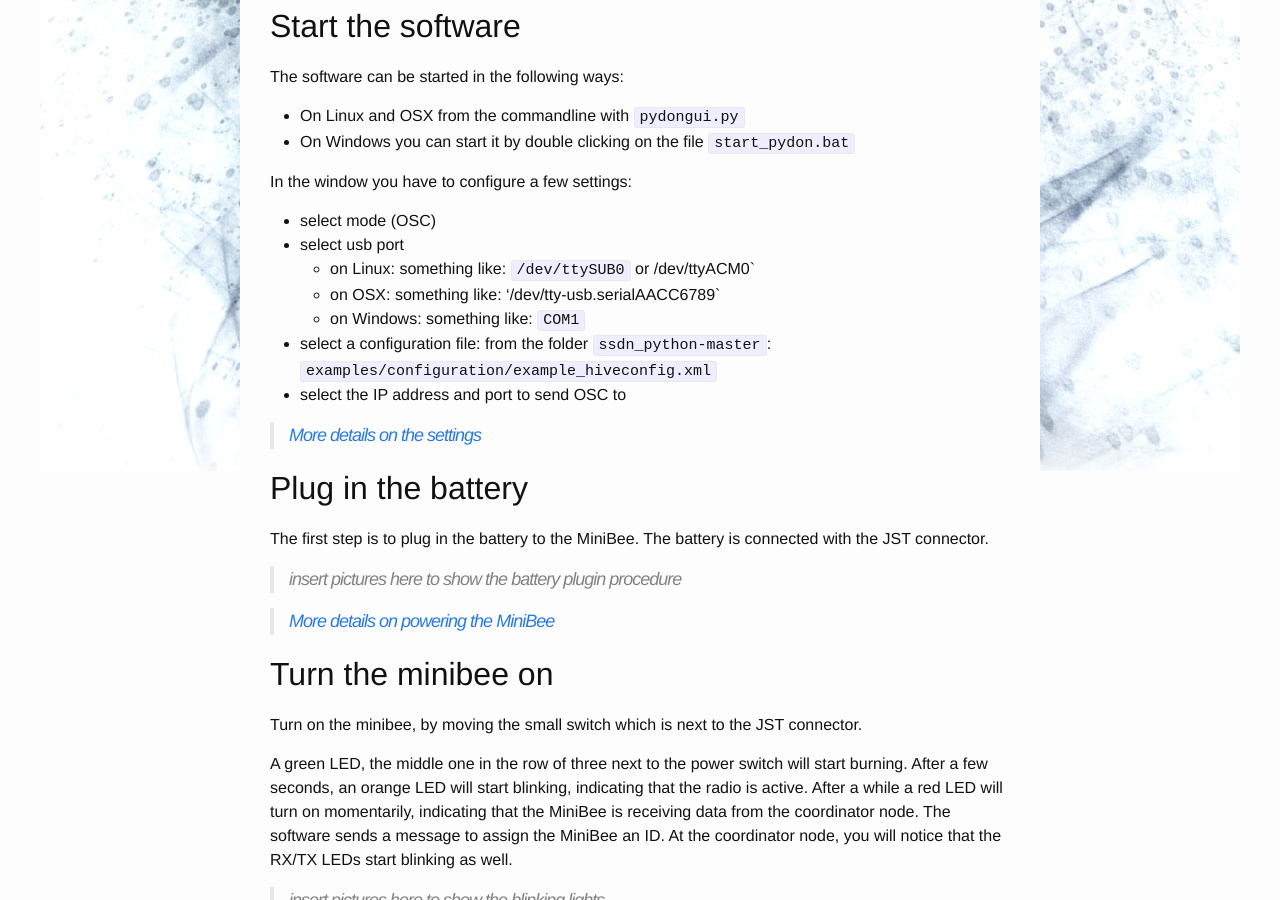
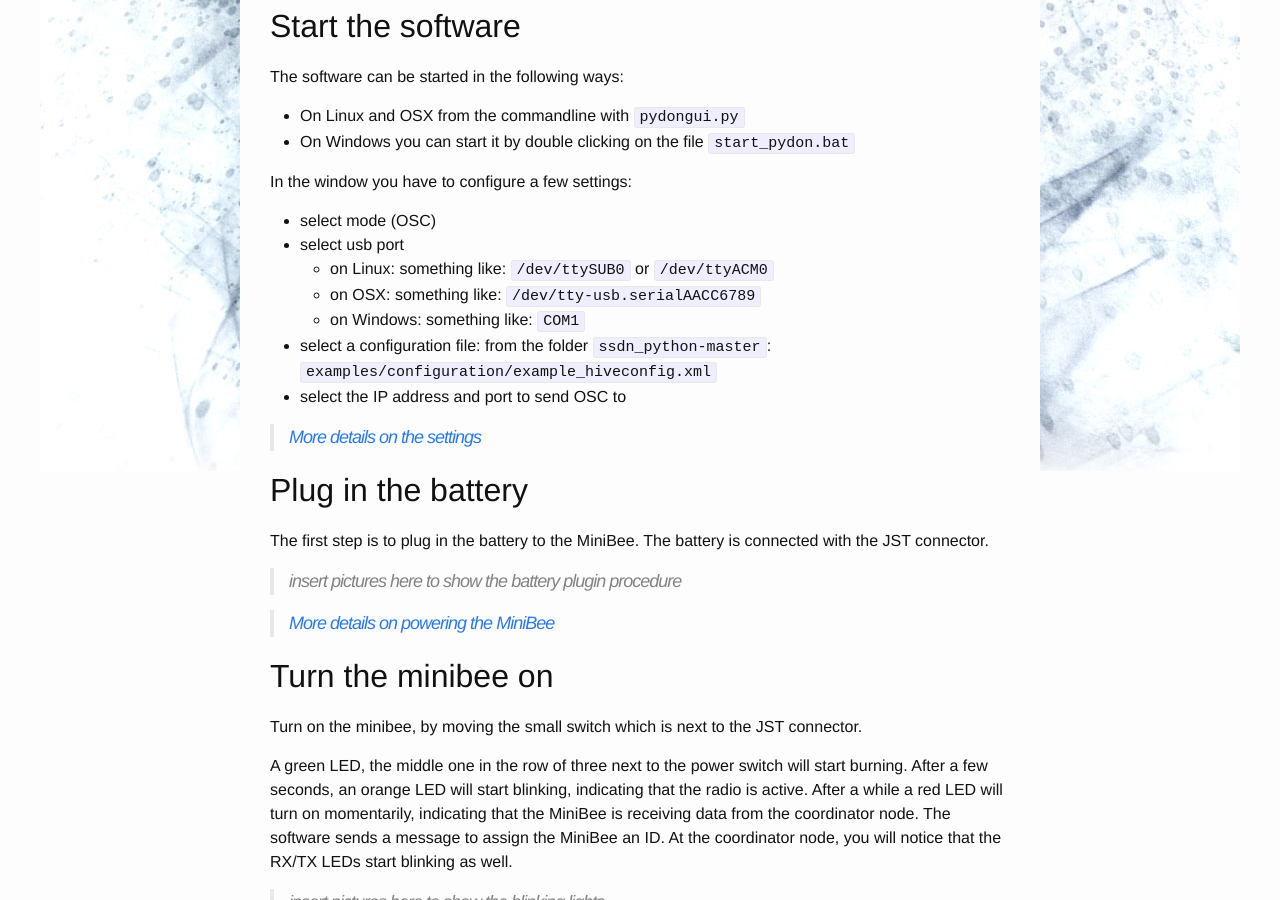
Before and after one commit to SenseStageTeam/sensestage_documentation, a Jekyll site: the page built from _minibee/assigning-a-minibee-configuration-via-osc.md, in a window 1280 px wide and 900 px high, scrolled down 313 px. Built offline with Jekyll 4.4.1, drawn with Linux system fonts in a browser that asks for light colours.

Commit message:
formatting fixes

````diff
--- a/_minibee/assigning-a-minibee-configuration-via-osc.md
+++ b/_minibee/assigning-a-minibee-configuration-via-osc.md
@@ -24,15 +24,15 @@ Once you have installed the software, you can connect a MiniBee for the first ti
 
 The software can be started in the following ways:
 
-- On Linux and OSX from the commandline with ```pydongui.py```
-- On Windows you can start it by double clicking on the file ```start_pydon.bat```
+- On Linux and OSX from the commandline with `pydongui.py`
+- On Windows you can start it by double clicking on the file `start_pydon.bat`
 
 In the window you have to configure a few settings:
 
 * select mode (OSC)
 * select usb port
-    * on Linux: something like: `/dev/ttySUB0` or /dev/ttyACM0`
-    * on OSX: something like: '/dev/tty-usb.serialAACC6789`
+    * on Linux: something like: `/dev/ttySUB0` or `/dev/ttyACM0`
+    * on OSX: something like: `/dev/tty-usb.serialAACC6789`
     * on Windows: something like: `COM1`
 * select a configuration file: from the folder `ssdn_python-master`: `examples/configuration/example_hiveconfig.xml`
 * select the IP address and port to send OSC to
````
Also changed, not shown: _minibee/connecting-a-minibee-for-the-first-time.md (+4 -4 lines).
